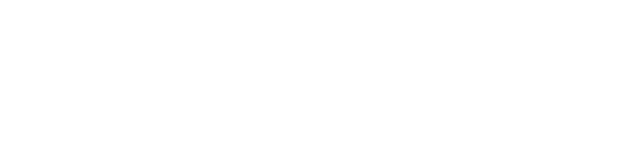
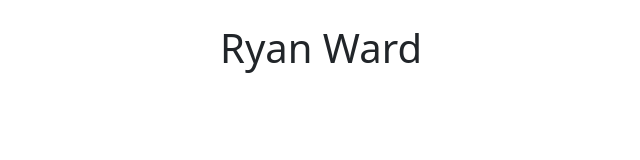
Before and after one commit to ytagrii/Mission2_Prod, a plain HTML site: page Mission2_Prod/wwwroot/index.html in a window 1280 px wide. Shown: the whole page, without its empty margins (319-959 px from the left). Drawn offline with Linux system fonts and the light colour scheme.

Commit message:
Update index.html

```diff
--- a/Mission2_Prod/wwwroot/index.html
+++ b/Mission2_Prod/wwwroot/index.html
@@ -3,8 +3,14 @@
 <head>
     <meta charset="utf-8" />
     <title>Mission 2</title>
+    <link rel="stylesheet" href="lib/bootstrap/bootstrap.min.css" />
 </head>
 <body>
+    <div class="container">
+        <br />
+         <h1 class="text-center">Ryan Ward</h1>
+        <br />
+    </div>
 
 </body>
 </html>
```
